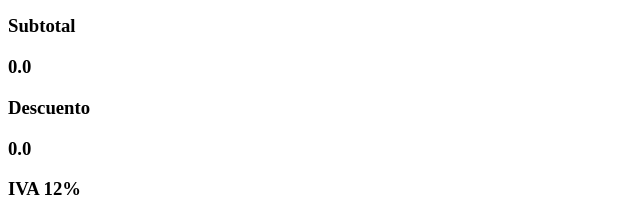
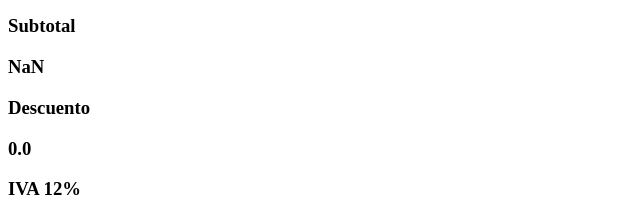
Before and after one commit to DanilsMIT/KrakeDev, a plain HTML site: page puntoDeVenta_v4-COMPLETADO/puntoDeVenta.html in a window 1280 px wide. Both pictures are taken after typing "Sample", "Sample", "Sample", "Sample" into the empty fields and a click on the button "CALCULAR TOTAL". Shown: the part 325-539 px from the top of the page, 0-640 px from the left. Drawn offline with Linux system fonts and the light colour scheme.

Commit message:
v1 Reto27, mostrar subtotal funcionando, guardado correcto

```diff
--- a/puntoDeVenta_v4-COMPLETADO/puntoDeVenta.js
+++ b/puntoDeVenta_v4-COMPLETADO/puntoDeVenta.js
@@ -10,7 +10,7 @@ calcularValorTotal = function () {
     let valorDescuento
     let valorIVA
     let valorTotal
-    valorTotal=calcularValorTotal(valorSubtotal,valorDescuento,valorIVA)
+    valorTotal=calcularTotal(valorSubtotal,valorDescuento,valorIVA)
 
     //1. Recuperar el nombre del producto como String
     nombreProducto=recuperarTexto("txtProducto");
@@ -35,7 +35,7 @@ calcularValorTotal = function () {
             Subtotal esperado: 54
         Si el caso de prueba es exitoso, hacer un commit
      */
-    mostrarTexto(lblSubtotal,valorSubtotal)
+    mostrarTexto("lblSubtotal",valorSubtotal)
 
 
 
--- a/puntoDeVenta_v4-COMPLETADO/serviciosPuntoDeVenta.js
+++ b/puntoDeVenta_v4-COMPLETADO/serviciosPuntoDeVenta.js
@@ -14,6 +14,6 @@ calcularValorSubtotal=function(precio,cantidad){
     return Vsubtotal
 }
 
-calcularValorTotal=function(subtotal,descuento,iva){
+calcularTotal=function(subtotal,descuento,iva){
     let Vtotal= (subtotal-descuento)+iva
 }
```
Also changed, not shown: puntoDeVenta_v4-COMPLETADO/puntoDeVenta.html (+1 -2 lines).
